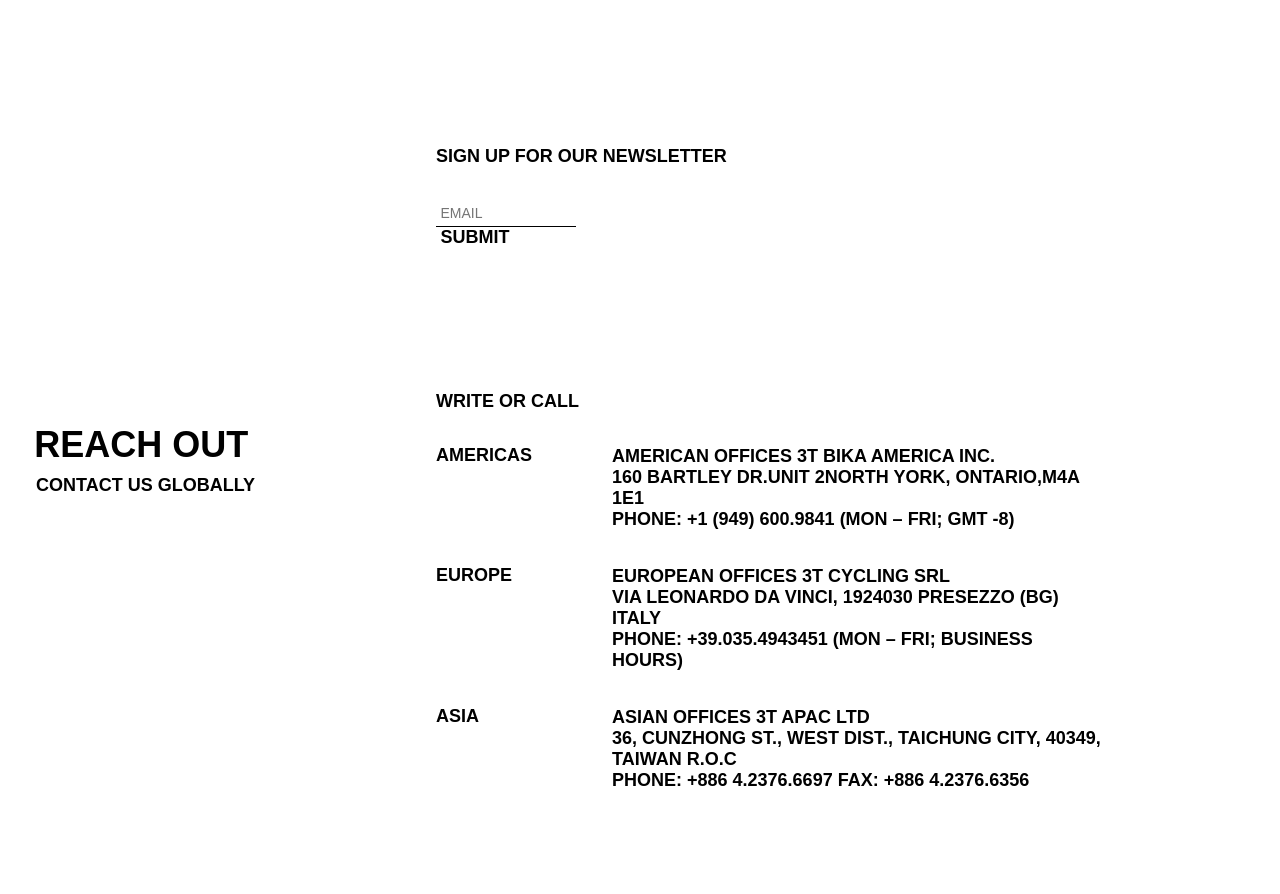
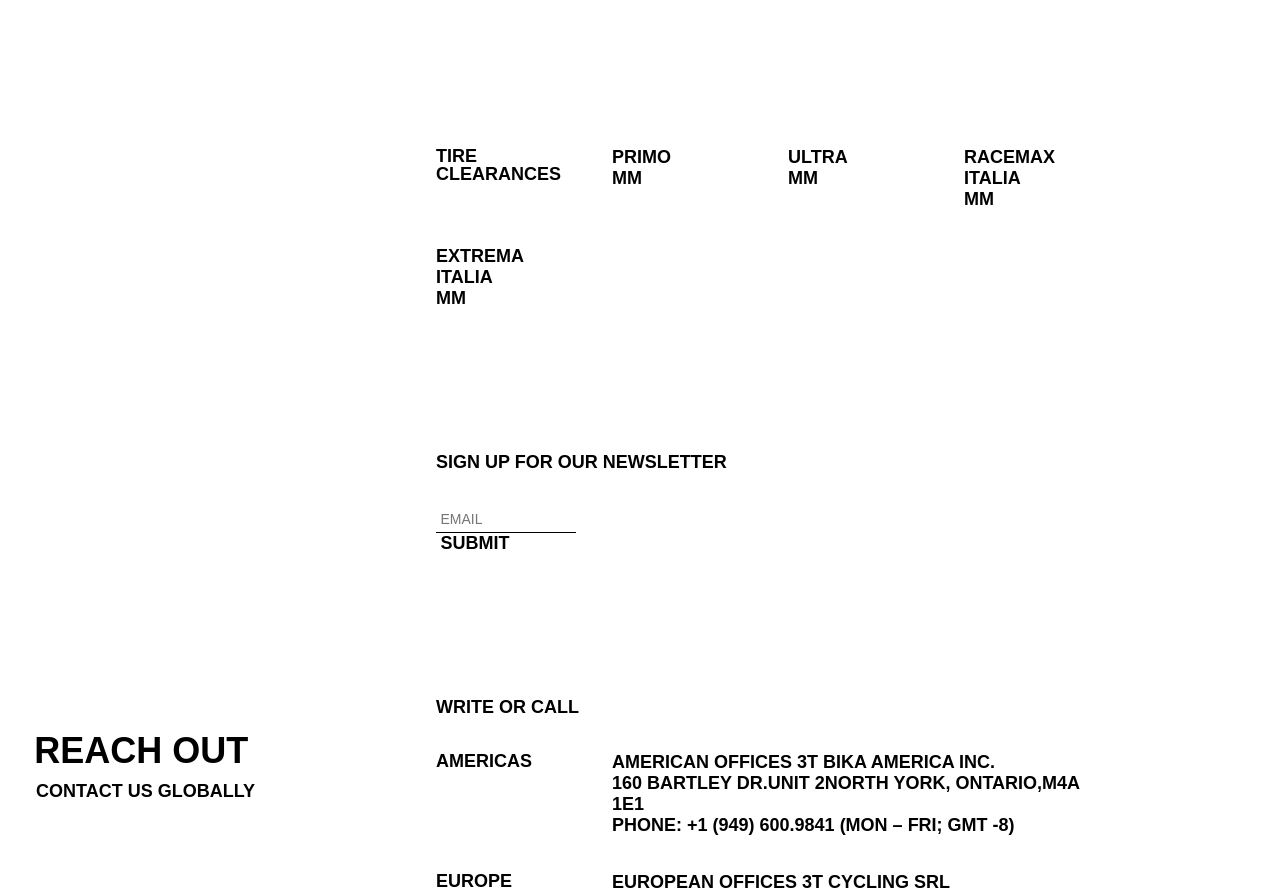
Before and after one commit to JoshuaIsADev/3t, a React (Vite) app: page /exploro in a window 1280 px wide. Shown: the part 2343-3237 px from the top of the page. Built offline with nearby package versions, Linux system fonts and the light colour scheme; a web font is replaced by a local one.

Commit message:
added tire size section

```diff
--- a/src/pages/Exploro.jsx
+++ b/src/pages/Exploro.jsx
@@ -41,8 +41,12 @@
   },
 ];
 
-const exploroDatas = [
+const productHighlights = [
   {
+    id: 'exploro',
+    highlightH: 'Gravel just got faster',
+    highlightP:
+      'Developed and made in our Italian Factory, using proprietary Filament Winding + RTM technology to get a super responsive yet comfortable platform with a unique feeling and look.',
     video: '/img/exploro_small.webm',
     highlightImg: [
       '/img/3T-BMW-Exploro-Bike-42.jpg',
@@ -51,8 +55,20 @@
   },
 ];
 
+const productTires = [
+  {
+    id: 'exploro',
+    name: ['Primo', 'Ultra', 'Racemax Italia', 'Extrema Italia'],
+    size: ['54', '61', '57', '61'],
+  },
+  {
+    id: 'strada',
+    name: ['SPrimo', 'SUltra', 'SRacemax Italia', 'SExtrema Italia'],
+    size: ['54', '61', '57', '61'],
+  },
+];
+
 function Exploro() {
-  console.log(exploroDatas[0].video);
   return (
     <>
       <Noise />
@@ -82,33 +98,36 @@
           muted
           loop
           $variation='halfFeature'
-          src={exploroDatas[0].video}
+          src={productHighlights[0].video}
         />
       </Section>
       <Section id='highlight'>
         <Row>
           <Column $variation='twoColumns'>
-            <Heading as='h1'>Gravel just got faster</Heading>
+            <Heading as='h1'>{productHighlights[0].highlightH}</Heading>
           </Column>
           <Column
             $variation='oneColumn'
-            align={'self-end'}
-            padding={'0rem 0rem .75rem'}
+            $align={'self-end'}
+            $padding={'0rem 0rem .75rem'}
           >
-            <p>
-              Developed and made in our Italian Factory, using proprietary
-              Filament Winding + RTM technology to get a super responsive yet
-              comfortable platform with a unique feeling and look.
-            </p>
+            <p>{productHighlights[0].highlightP}</p>
           </Column>
         </Row>
         <Row>
-          {exploroDatas[0].highlightImg.map((highlightImg) => (
-            <Column
-              key={exploroDatas[0].highlightImg.index}
-              $variation='twoColumns'
-            >
-              <Img src={highlightImg} />
+          {productHighlights[0].highlightImg.map((img, index) => (
+            <Column key={index} $variation='twoColumns'>
+              <Img src={img} />
+            </Column>
+          ))}
+        </Row>
+        <Row>
+          <Heading as='h4'>Tire clearances</Heading>
+          {productTires[0].name.map((name, index) => (
+            <Column key={index}>
+              <p>{name}</p>
+              {/* <Heading as='h5'>{tire.size}</Heading> */}
+              <p>mm</p>
             </Column>
           ))}
         </Row>
--- a/src/ui/Column.jsx
+++ b/src/ui/Column.jsx
@@ -16,8 +16,8 @@
 
 const Column = styled.div`
   justify-self: stretch;
-  align-self: ${(props) => props.align || 'auto'};
-  padding: ${(props) => props.padding || '0'};
+  align-self: ${(props) => props.$align || 'auto'};
+  padding: ${(props) => props.$padding || '0'};
   ${(props) => variations[props.$variation]}
 `;
 
```
